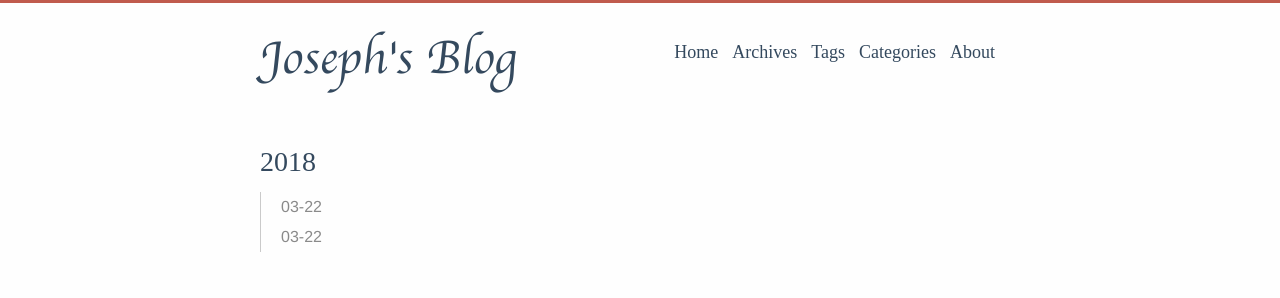
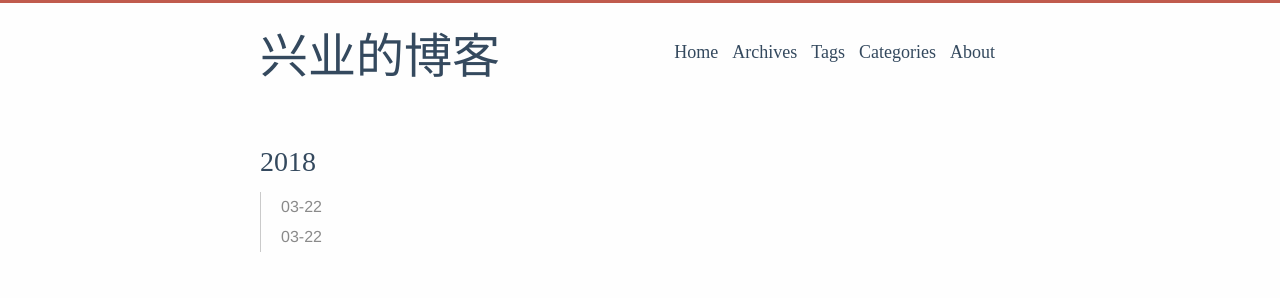
Before and after one commit to josephzxy/josephzxy.github.io, a plain HTML site: page archives/index.html in a window 1280 px wide. Shown: the top 298 px of the page. Drawn offline with Linux system fonts and the light colour scheme; a web font is replaced by a local one.

Commit message:
Site updated: 2018-03-23 10:22:46

```diff
--- a/archives/index.html
+++ b/archives/index.html
@@ -17,6 +17,7 @@
 
 
 
+  <meta name="description" content="Python/Web Developer/机器学习/PM learner/"/>
 
 
 
@@ -29,7 +30,8 @@
 
 
 
-  <link rel="alternate" href="/default" title="Joseph's Blog">
+
+  <link rel="alternate" href="/default" title="兴业的博客">
 
 
 
@@ -77,14 +79,14 @@
 
     <title>
 
-    Archives - Joseph's Blog
+    Archives - 兴业的博客
 
 </title>
   </head>
 
   <body><div id="mobile-navbar" class="mobile-navbar">
   <div class="mobile-header-logo">
-    <a href="/." class="logo">Joseph's Blog</a>
+    <a href="/." class="logo">兴业的博客</a>
   </div>
   <div class="mobile-navbar-icon">
     <span></span>
@@ -146,7 +148,7 @@
 
     <div class="container" id="mobile-panel">
       <header id="header" class="header"><div class="logo-wrapper">
-  <a href="/." class="logo">Joseph's Blog</a>
+  <a href="/." class="logo">兴业的博客</a>
 </div>
 
 <nav class="site-navbar">
```
Also changed, not shown: 2018/03/22/Hexo + GitHub 搭建博客打开出现404/index.html (+6 -4 lines), 2018/03/22/Mac 命令行alias用法记录/index.html (+6 -4 lines), archives/2018/03/index.html (+6 -4 lines), archives/2018/index.html (+6 -4 lines), index.html (+6 -4 lines).
